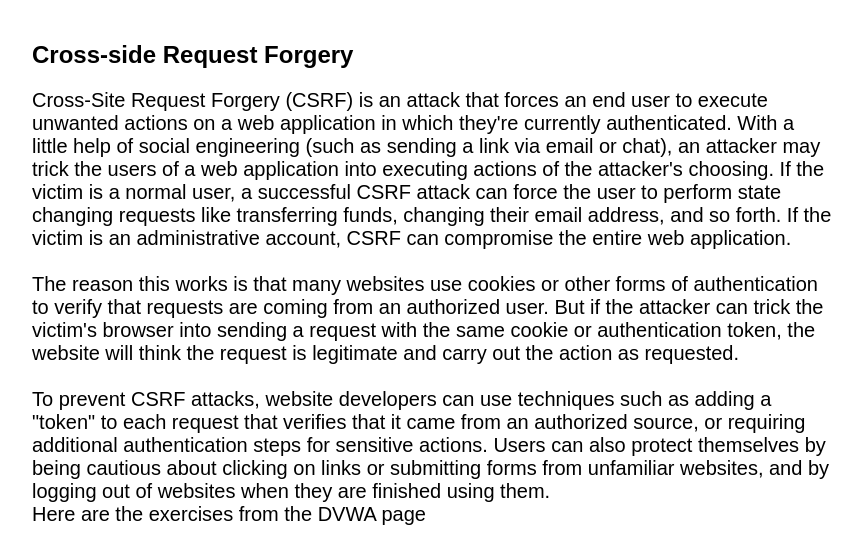
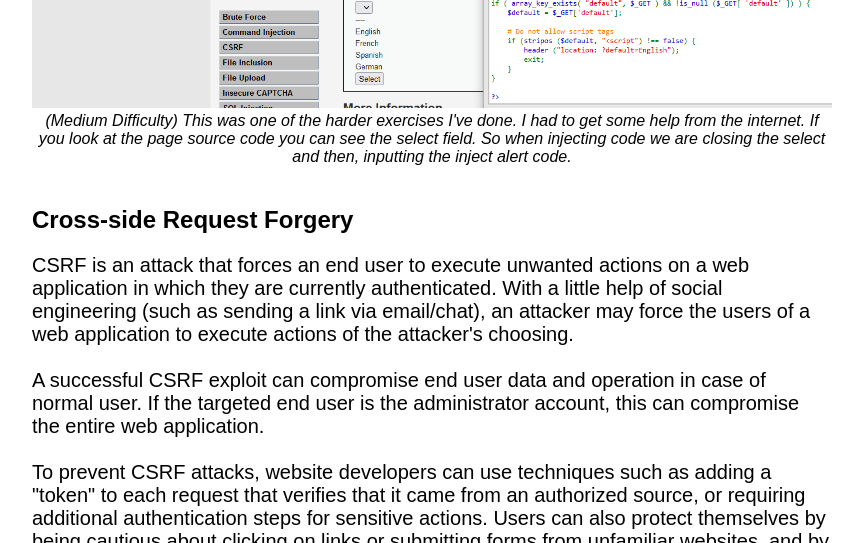
Before and after one commit to alexVpenev/ICS-BodyOfKnowledge, a PHP site: page /src/pages/xss-csrf.php in a window 1280 px wide. Shown: the part 4991-5534 px from the top of the page, without its empty margins (208-1071 px from the left). Run offline with PHP 8.4, Linux system fonts and the light colour scheme.

Commit message:
xss and csrf page done

```diff
--- a/index.php
+++ b/index.php
@@ -135,7 +135,7 @@
       <h1 class="firstTitle">Body of Knowledge</h1>
       <h1 class="secondaryTitle">Cyber Security | Semester 4</h1>
       <p>by Aleksandar Penev</p>
-      <div class="version-info">Version 0.5</div>
+      <div class="version-info">7,366 words Version 0.6</div>
     </div>
   </div>
 
--- a/src/pages/xss-csrf.php
+++ b/src/pages/xss-csrf.php
@@ -142,60 +142,55 @@
 
         <div class="image">
             <img src="../assets/xss-csrf/dom-low.png" alt="dom-low">
-            <a><i>(Low Difficulty)
+            <a><i>(Low Difficulty) The source code here doesn't provide any information, it just says no protection. There are two ways of injecting the usual script.
+                    First is changing the value of the html element, the second one is just changing the link (put injection code instead of 'English').
                 </i></a>
         </div>
 
         <div class="image">
+            <img src="../assets/xss-csrf/dom-med-source .png" alt="dom-med">
             <img src="../assets/xss-csrf/dom-med.png" alt="dom-med">
-            <a><i>(Medium Difficulty)
+            <a><i>(Medium Difficulty) This was one of the harder exercises I've done. I had to get some help from the internet. If you look at the page source code you can
+                    see the select field. So when injecting code we are closing the select and then, inputting the inject alert code.
                 </i></a>
         </div>
 
-        <div class="image">
-            <img src="../assets/xss-csrf/dom-med.png" alt="dom-high">
-            <a><i>(High Difficulty)
-                </i></a>
-        </div>
 
         <div class="subtheme">Cross-side Request Forgery</div>
 
         <p>
-            Cross-Site Request Forgery (CSRF) is an attack that forces an end user to execute unwanted actions on a web application in which they're currently
-            authenticated. With a little help of social engineering (such as sending a link via email or chat), an attacker may trick the users of a web
-            application into executing actions of the attacker's choosing. If the victim is a normal user, a successful CSRF attack can force the user
-            to perform state changing requests like transferring funds, changing their email address, and so forth. If the victim is an administrative
-            account, CSRF can compromise the entire web application.
+            CSRF is an attack that forces an end user to execute unwanted actions on a web application in which they are currently
+            authenticated. With a little help of social engineering (such as sending a link via email/chat), an attacker may force
+            the users of a web application to execute actions of the attacker's choosing.
             </br></br>
-            The reason this works is that many websites use cookies or other forms of authentication to verify that requests are coming from an
-            authorized user. But if the attacker can trick the victim's browser into sending a request with the same cookie or authentication
-            token, the website will think the request is legitimate and carry out the action as requested.
+            A successful CSRF exploit can compromise end user data and operation in case of normal user. If the targeted end user
+            is the administrator account, this can compromise the entire web application.
             </br></br>
             To prevent CSRF attacks, website developers can use techniques such as adding a "token" to each request that verifies that it came from
             an authorized source, or requiring additional authentication steps for sensitive actions. Users can also protect themselves by being
             cautious about clicking on links or submitting forms from unfamiliar websites, and by logging out of websites when they are finished using them.
             </br>
-            Here are the exercises from the DVWA page
+            Here are the exercises from the DVWA page:
         </p>
 
         <div class="image">
             <img src="../assets/xss-csrf/csrf-low.png" alt="csrf-low">
-            <a><i>(Low Difficulty)
+            <a><i>(Low Difficulty) There is no protection here, the password input can be seen in the link. The password will change if I change it to anything I want.
+                Now if I send that link to another user that is already authenticated, I can change his password. The only check performed is to check if the passwords match.
                 </i></a>
         </div>
 
         <div class="image">
             <img src="../assets/xss-csrf/csrf-med.png" alt="csrf-med">
-            <a><i>(Medium Difficulty)
+            <a><i>(Medium Difficulty) The source code checks where the request came from. So you're supposed to
+                chain multiple vulnerabilities together. An example solution can be pasting the link in the reflected xss page, and then the check will be bypassed and the password changed.
+                I found this difficulty quite strange, and I think it's a bad example of CSRF, but still here's the solution.
                 </i></a>
         </div>
 
         <div class="image">
-            <img src="../assets/xss-csrf/csrf-high.png" alt="csrf-high">
-            <a><i>(High Difficulty)
-                </i></a>
+            <img src="../assets/xss-csrf/csrf-med-solution.png" alt="csrf-med-solution">
         </div>
-
 
         <div class="subtheme">Afterthoughts</div>
 
```
Also changed, not shown: src/pages/host-intrusion-detection-prevention.php (+23 -0 lines), src/pages/versionHistory.php (+8 -2 lines), src/assets/xss-csrf/csrf-low.png (added), src/assets/xss-csrf/csrf-med-solution.png (added), src/assets/xss-csrf/csrf-med.png (added), src/assets/xss-csrf/dom-low.png (added), src/assets/xss-csrf/dom-med-source.png (added), src/assets/xss-csrf/dom-med.png (added).
